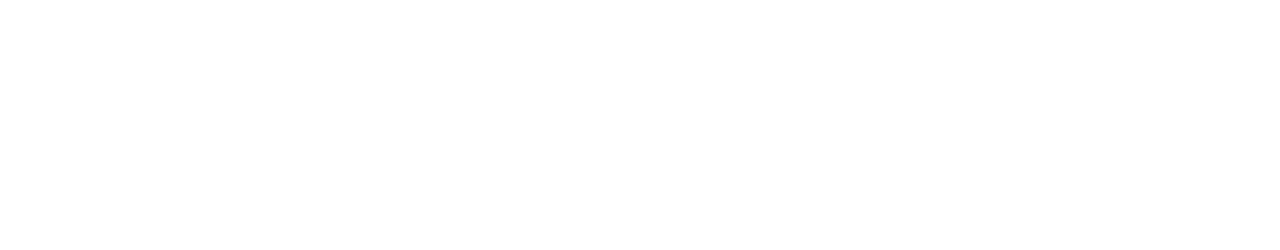
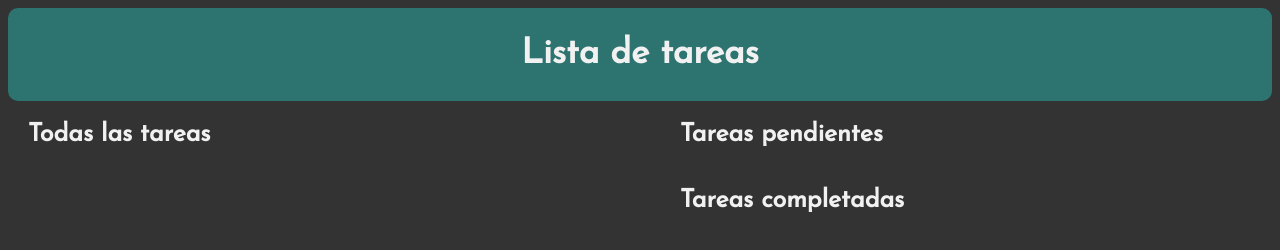
Before and after one commit to jaeger2801/programacion_Web_To-Do-List, a plain HTML site: page index.html in a window 1280 px wide. Drawn offline with Linux system fonts and the light colour scheme; a web font is replaced by a local one.

Commit message:
Crea modificcaciones disposicion página

```diff
--- a/index.html
+++ b/index.html
@@ -4,16 +4,41 @@
     <meta http-equiv="X-UA-Compatible" content="IE=edge">
     <meta name="viewport" content="width=device-width, initial-scale=1.0">
     <title>Document</title>
-    <link rel="stylesheet" href="style.css">
+    <link rel="stylesheet" href="./style.css">
     <script src="./to_do_list.js"></script>
 </head>
 <body>
+    <header>
+       <article class="list_tittle">
+            <h1>Lista de tareas</h1>
+       </article>
+    </header>
+
     <main>
         <section class="all_task_list">
-            <div>
+            <article class="all_task_list_tittle">
+                <h2>Todas las tareas</h2>
+                <div>
 
-            </div>
+                </div>
+            </article>
         </section>
+
+        <div>
+        <section class="to_do_list">
+            <article class="to_do_list_tittle">
+                <h2>Tareas pendientes</h2>
+            </article>
+        </section>
+
+        <section class="complete_task">
+            <article class="complete_task_list">
+                <h2>Tareas completadas</h2>
+            </article>
+        </section>
+        </div>
+
     </main>
+
 </body>
 </html>
--- a/style.css
+++ b/style.css
@@ -1 +1,58 @@
-@import url('https://fonts.googleapis.com/css2?family=Aleo:wght@300&family=Enriqueta:wght@700&family=Josefin+Sans&display=swap');
+@import url('https://fonts.googleapis.com/css2?family=Josefin+Sans&display=swap');
+@import url('https://fonts.googleapis.com/css2?family=Josefin+Sans:wght@300&display=swap');
+
+body{
+    background-color: rgb(51, 51, 51);
+}
+
+h1{
+    font-family: 'Josefin Sans', sans-serif;
+    font-size: 35px;
+    color: rgb(241, 241, 241);
+}
+
+h2{
+    font-family: 'Josefin Sans', sans-serif;
+    font-size: 25px;
+    color: rgb(241, 241, 241);
+}
+
+h3{
+    font-family: 'Josefin Sans', sans-serif;
+    font-size: 18px;
+    color: #f0f0f0;
+}
+main{
+    display: flex;
+    flex-direction: row;
+}
+
+.list_tittle{
+    background-color: rgb(45,115,112);
+    border-radius: 10px;
+    display: flex;
+    justify-content: center;
+    align-items: center;
+}
+
+.all_task_list{
+    display: flex;
+    justify-content: flex-start;
+    align-items: flex-start;
+    margin-left: 20px;
+    width: 50%;
+}
+
+.to_do_list{
+    display: flex;
+    justify-content: flex-start;
+    align-items: flex-start;
+    margin-left: 20px;
+}
+
+.complete_task{
+    display: flex;
+    justify-content: flex-start;
+    align-items: flex-start;
+    margin-left: 20px;
+}
--- a/to_do_list.js
+++ b/to_do_list.js
@@ -1 +1,12 @@
-console.log("hola");
+const allTaskList = document.getElementsByClassName("all_task");
+
+/// Create the arrays
+const allTaskListNav = [
+    {text:"Sacar la basura a las 9 am"},
+    {text:"Comprar 500 de cilantro"},
+    {text:"Lavar la ropa"},
+    {text:"Limpiar arenero de los gatos"},
+    {text:"Visitar a los panas"},
+]
+
+console.log(allTaskListNav);
```
